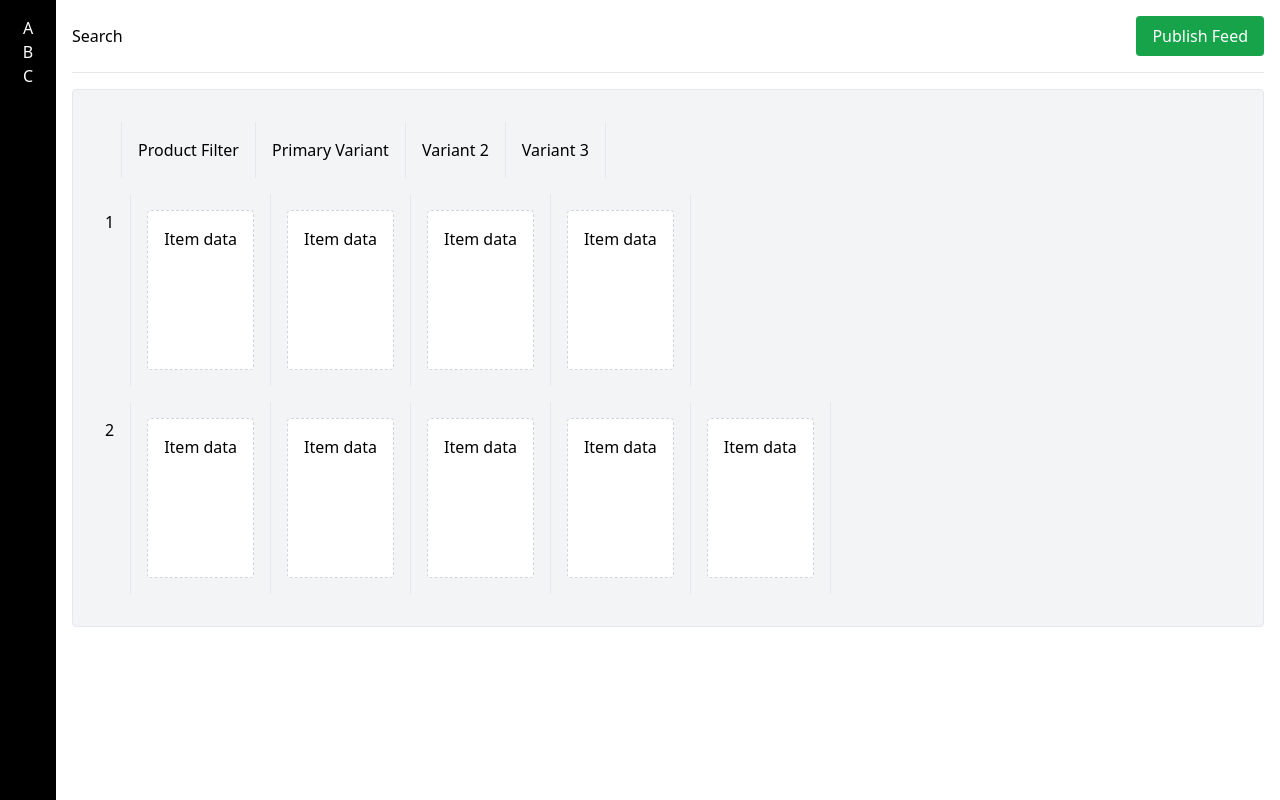
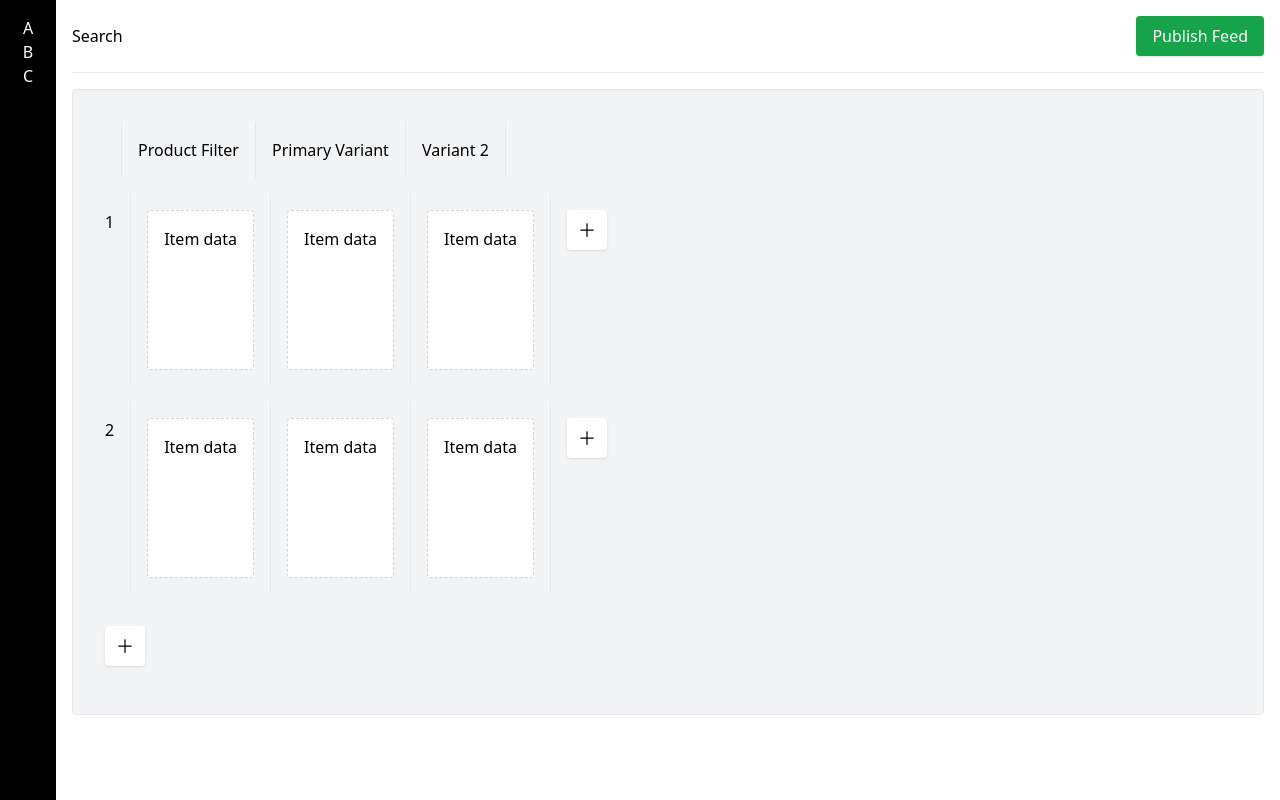
Before and after one commit to SaurabhTiwari4093/retainiq-assignment, a Next.js app: page / in a window 1280 px wide. Built offline with nearby package versions, Linux system fonts and the light colour scheme.

Commit message:
add feature

```diff
--- /dev/null
+++ b/app/assets/icons.jsx
@@ -0,0 +1,20 @@
+import React from "react";
+
+export function AddIcon() {
+  return (
+    <svg
+      xmlns="http://www.w3.org/2000/svg"
+      fill="none"
+      viewBox="0 0 24 24"
+      strokeWidth={1.5}
+      stroke="currentColor"
+      className="size-5"
+    >
+      <path
+        strokeLinecap="round"
+        strokeLinejoin="round"
+        d="M12 4.5v15m7.5-7.5h-15"
+      />
+    </svg>
+  );
+}
--- /dev/null
+++ b/app/components/addRemoveButton.jsx
@@ -0,0 +1,17 @@
+import React from "react";
+import { AddIcon } from "../assets/icons";
+
+export function AddButton({ onClick }) {
+  return (
+    <button
+      className="bg-white shadow rounded w-10 h-10 flex items-center justify-center"
+      onClick={onClick}
+    >
+      <AddIcon />
+    </button>
+  );
+}
+
+export function RemoveButton() {
+  return <button></button>;
+}
--- a/app/components/header.jsx
+++ b/app/components/header.jsx
@@ -4,7 +4,7 @@ export default function Header() {
   return (
     <div className="flex justify-between items-center w-full border-b border-gray-200 pb-4">
       <div>Search</div>
-      <button className="bg-green-600 text-white py-2 px-4 rounded">
+      <button className="bg-green-600 text-white py-2 px-4 rounded shadow">
         Publish Feed
       </button>
     </div>
--- a/app/components/itemContainer.jsx
+++ b/app/components/itemContainer.jsx
@@ -1,7 +1,9 @@
 import React from "react";
 
-export default function ItemContainer({ width = 52, children }) {
+export default function ItemContainer({ width = 52, border = true, children }) {
   return (
-    <div className={`w-${width} border-r border-gray-200 p-4`}>{children}</div>
+    <div className={`w-${width} ${border && `border-r`} border-gray-200 p-4`}>
+      {children}
+    </div>
   );
 }
--- a/app/components/table.jsx
+++ b/app/components/table.jsx
@@ -1,25 +1,55 @@
-import React from "react";
+"use client";
+import React, { useState } from "react";
 import Item from "./Item";
 import ItemContainer from "./itemContainer";
+import { AddButton } from "./addRemoveButton";
 
-const headers = ["Product Filter", "Primary Variant", "Variant 2", "Variant 3"];
-
-const data = [
+const initialHeaders = ["Product Filter", "Primary Variant", "Variant 2"];
+const initialData = [
   {
     id: 1,
     filter: "Product Collection contains Anarkali Kurtas",
-    variants: [1, 2, 3],
+    variants: [1, 2], // Just representing the number of variants, but these could be replaced with real data
   },
   {
     id: 2,
     filter: "Product Collection contains Anarkali Kurtas",
-    variants: [1, 2, 3, 4],
+    variants: [1, 2],
   },
 ];
 
 export default function Table() {
+  const [headers, setHeaders] = useState(initialHeaders);
+  const [data, setData] = useState(initialData);
+
+  // Function to add a new row
+  const addRow = () => {
+    const newId = data.length + 1;
+    setData([
+      ...data,
+      {
+        id: newId,
+        filter: `Product Collection contains Anarkali Kurtas`,
+        variants: Array(headers.length - 1).fill(1),
+      },
+    ]);
+  };
+
+  // Function to add a new column
+  const addColumn = () => {
+    setHeaders([...headers, `Variant ${headers.length}`]);
+
+    const updatedData = data.map((row) => ({
+      ...row,
+      variants: [...row.variants, 1],
+    }));
+
+    setData(updatedData);
+  };
+
   return (
     <div className="bg-gray-100 rounded border border-gray-200 mt-4 p-4">
+      {/* Header Row */}
       <div className="flex my-4">
         <ItemContainer width={24} />
         <ItemContainer width={96}>{headers[0]}</ItemContainer>
@@ -28,6 +58,7 @@ export default function Table() {
         ))}
       </div>
 
+      {/* Data Rows */}
       {data.map((row) => (
         <div key={row.id} className="flex my-4">
           <ItemContainer width={24}>{row.id}</ItemContainer>
@@ -39,8 +70,19 @@ export default function Table() {
               <Item />
             </ItemContainer>
           ))}
+          {/* Button to Add Column */}
+          <ItemContainer border={false}>
+            <AddButton onClick={addColumn} />
+          </ItemContainer>
         </div>
       ))}
+
+      {/* Button to Add Row */}
+      <div className="flex my-4">
+        <ItemContainer width={24} border={false}>
+          <AddButton onClick={addRow} />
+        </ItemContainer>
+      </div>
     </div>
   );
 }
```
